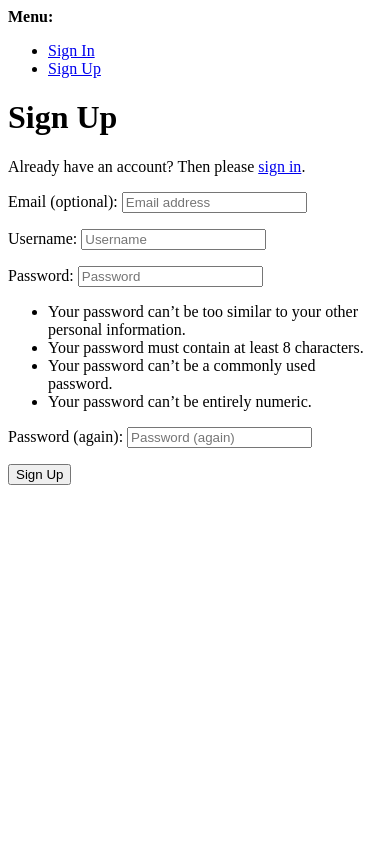
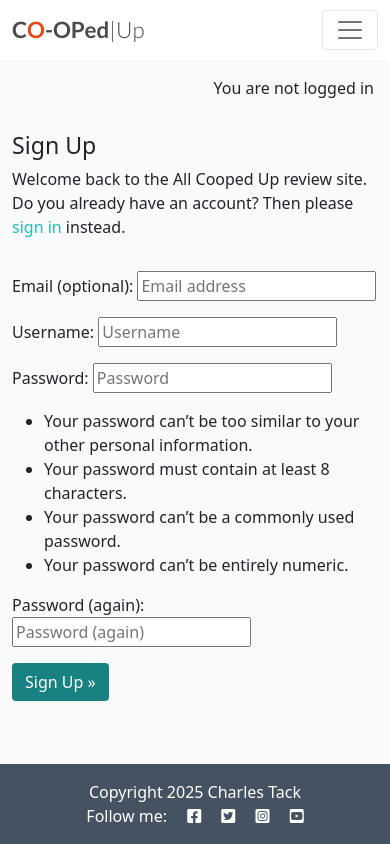
Before and after one commit to CharlesTack/AllCoopedUp, a Django app: page /accounts/signup/ in a window 390 px wide. Run offline with Django 5.2, Linux system fonts and the light colour scheme; some libraries are stand-ins or nearby versions.

Commit message:
add customisation to signup.html

```diff
--- a/templates/account/signup.html
+++ b/templates/account/signup.html
@@ -1,45 +1,38 @@
-{% extends "account/base_entrance.html" %}
-{% load allauth i18n %}
-{% block head_title %}
-    {% trans "Signup" %}
-{% endblock head_title %}
+{% extends "base.html" %}
+
+{% load i18n %}
+
+{% block head_title %}{% trans "Signup" %}{% endblock %}
+
 {% block content %}
-    {% element h1 %}
-        {% trans "Sign Up" %}
-    {% endelement %}
-    {% setvar link %}
-        <a href="{{ login_url }}">
-        {% endsetvar %}
-        {% setvar end_link %}
-        </a>
-    {% endsetvar %}
-    {% element p %}
-        {% blocktranslate %}Already have an account? Then please {{ link }}sign in{{ end_link }}.{% endblocktranslate %}
-    {% endelement %}
-    {% if not SOCIALACCOUNT_ONLY %}
-        {% url 'account_signup' as action_url %}
-        {% element form form=form method="post" action=action_url tags="entrance,signup" %}
-            {% slot body %}
-                {% csrf_token %}
-                {% element fields form=form unlabeled=True %}
-                {% endelement %}
-                {{ redirect_field }}
-            {% endslot %}
-            {% slot actions %}
-                {% element button tags="prominent,signup" type="submit" %}
-                    {% trans "Sign Up" %}
-                {% endelement %}
-            {% endslot %}
-        {% endelement %}
-    {% endif %}
-    {% if PASSKEY_SIGNUP_ENABLED %}
-        {% element hr %}
-        {% endelement %}
-        {% element button href=signup_by_passkey_url tags="prominent,signup,outline,primary" %}
-            {% trans "Sign up using a passkey" %}
-        {% endelement %}
-    {% endif %}
-    {% if SOCIALACCOUNT_ENABLED %}
-        {% include "socialaccount/snippets/login.html" with page_layout="entrance" %}
-    {% endif %}
-{% endblock content %}
+<div class="container">
+  <div class="row">
+    <div class="col-md-8 mt-3 offset-md-2">
+      <h3>{% trans "Sign Up" %}</h3>
+
+      <p>{% blocktrans %}
+        Welcome back to the All Cooped Up review site.
+        Do you already have an account? Then please
+        <a class="link" href="{{ login_url }}">sign in</a>
+        instead.
+      {% endblocktrans %}</p>
+    </div>
+  </div>
+  <div class="row">
+    <div class="col-md-8 mt-3 offset-md-2">
+      <form class="signup" id="signup_form" method="post"
+        action="{% url 'account_signup' %}">
+        {% csrf_token %}
+        {{ form.as_p }}
+        {% if redirect_field_value %}
+        <input type="hidden" name="{{ redirect_field_name }}"
+          value="{{ redirect_field_value }}" />
+        {% endif %}
+        <button class="btn btn-signup right" type="submit">
+          {% trans "Sign Up" %} &raquo;</button>
+      </form>
+    </div>
+  </div>
+</div>
+
+{% endblock %}
```
